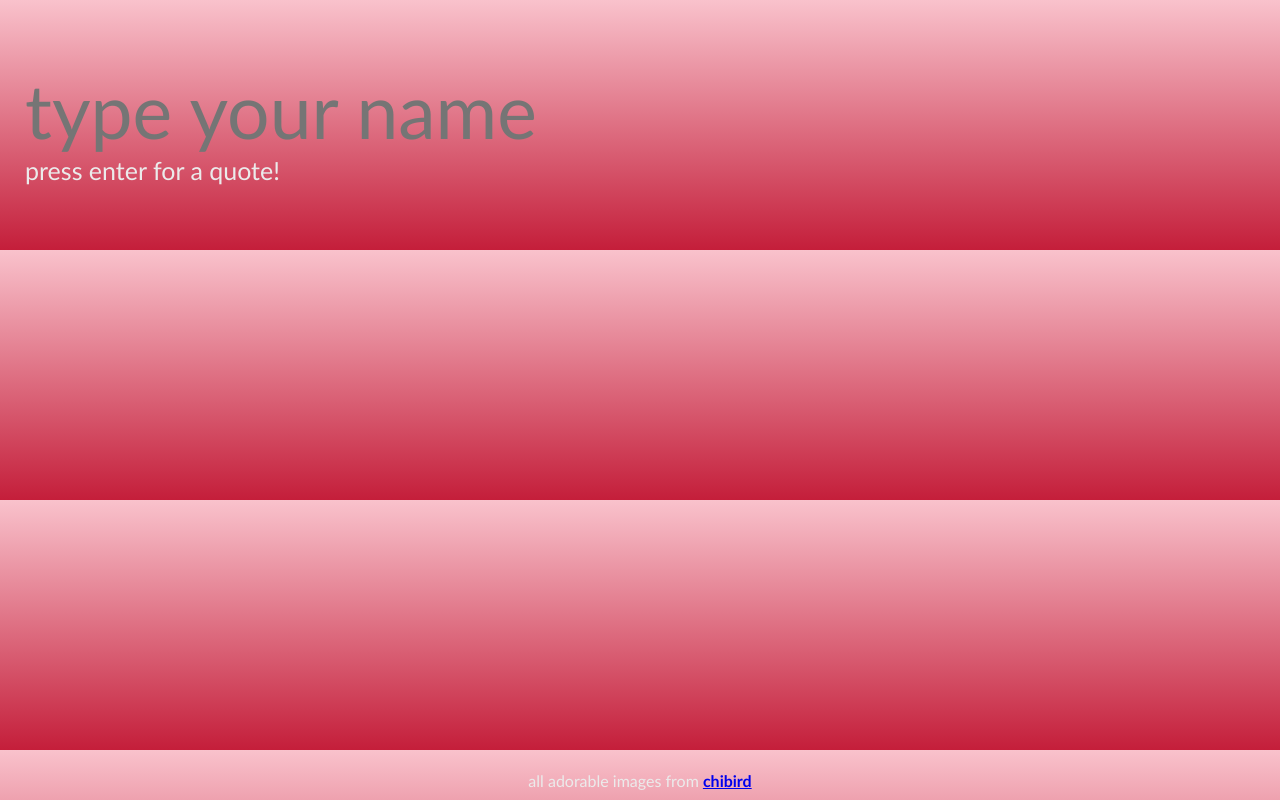
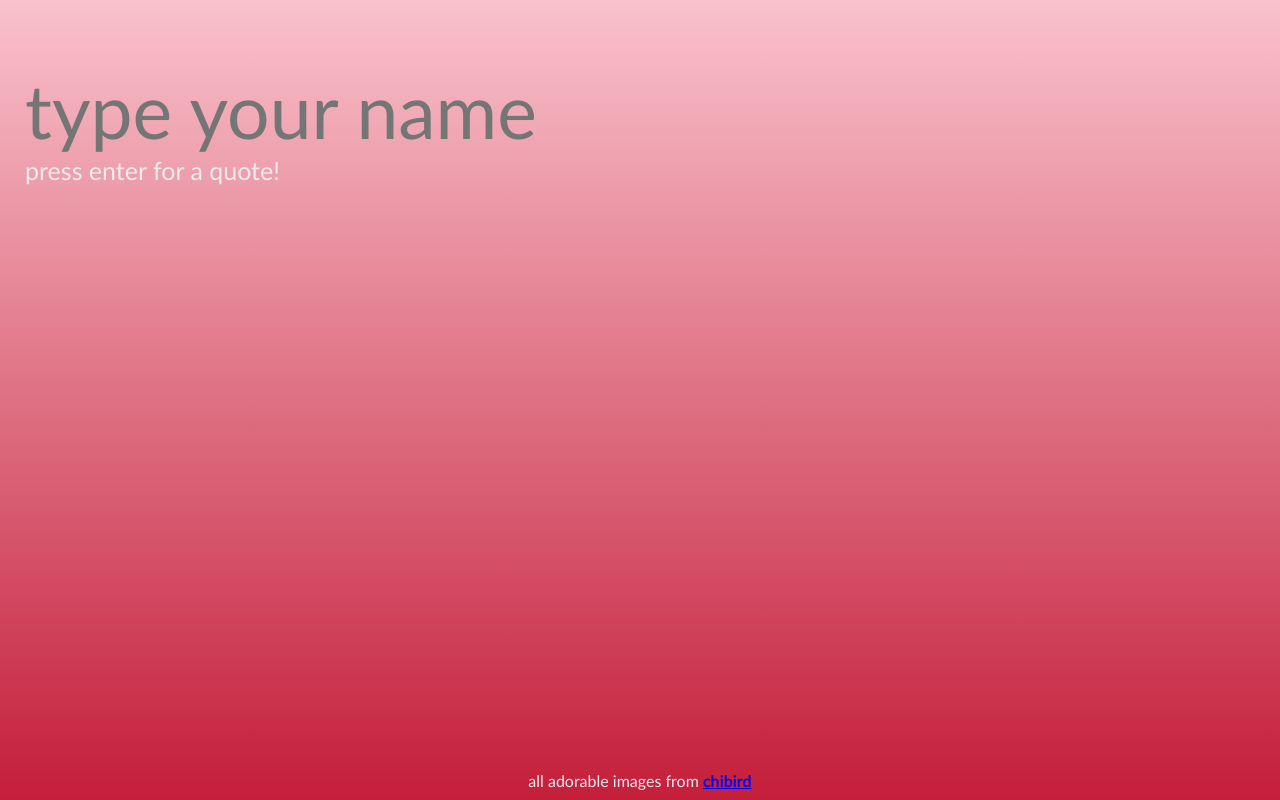
Before and after one commit to kcornn/yourmotivation, a PHP site: page / in a window 1280 px wide. Run offline with PHP 8.4, Linux system fonts and the light colour scheme.

Commit message:
background

```diff
--- a/css/styles.css
+++ b/css/styles.css
@@ -1,3 +1,6 @@
+html,body {
+  height:100%;
+}
 html {
   padding: 0;
   margin: 0;
```
